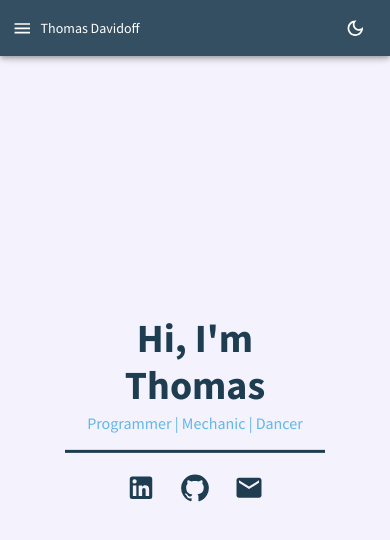
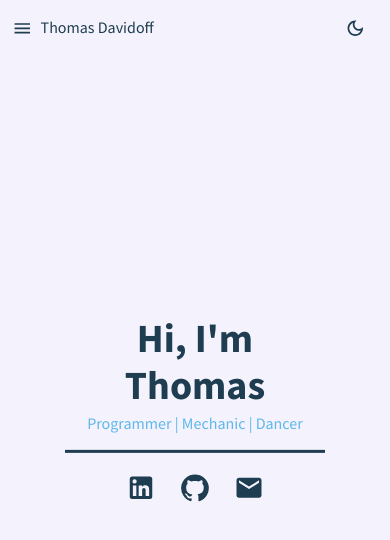
Before and after one commit to thomas-davidoff/personal-portfolio, a React (Vite) app: page / in a window 390 px wide. Shown: the top 540 px of the page. Built offline with nearby package versions, Linux system fonts and the light colour scheme.

Commit message:
Updated mobile breakpoints

```diff
--- a/package.json
+++ b/package.json
@@ -13,6 +13,7 @@
     "@emotion/react": "^11.10.6",
     "@emotion/styled": "^11.10.6",
     "@mui/icons-material": "^5.11.16",
+    "@mui/lab": "^5.0.0-alpha.128",
     "@mui/material": "^5.12.1",
     "react": "^18.2.0",
     "react-dom": "^18.2.0",
--- a/src/scenes/global/Appbar.jsx
+++ b/src/scenes/global/Appbar.jsx
@@ -1,112 +1,153 @@
-import * as React from 'react';
-import { styled, useTheme } from '@mui/material/styles';
-import MuiAppBar from '@mui/material/AppBar';
-import Toolbar from '@mui/material/Toolbar';
-import Typography from '@mui/material/Typography';
-import IconButton from '@mui/material/IconButton';
-import MenuIcon from '@mui/icons-material/Menu';
-import { useContext } from 'react';
+import * as React from "react";
+import { styled, useTheme } from "@mui/material/styles";
+import MuiAppBar from "@mui/material/AppBar";
+import Toolbar from "@mui/material/Toolbar";
+import Typography from "@mui/material/Typography";
+import IconButton from "@mui/material/IconButton";
+import MenuIcon from "@mui/icons-material/Menu";
+import { useContext } from "react";
 import { ColorModeContext } from "src/theme";
 import LightModeOutlinedIcon from "@mui/icons-material/LightModeOutlined";
 import DarkModeOutlinedIcon from "@mui/icons-material/DarkModeOutlined";
-import { drawerWidth } from 'src/scenes/global/sidebar/Sidebar';
-import { sidebarContext } from 'src/scenes/global/sidebar/SidebarContext';
-import { Divider, alpha, hexToRgb } from '@mui/material';
-import { Box } from '@mui/material';
-import { Button, Stack } from '@mui/material';
-import Link from '@mui/material/Link';
-
+import { drawerWidth } from "src/scenes/global/sidebar/Sidebar";
+import { sidebarContext } from "src/scenes/global/sidebar/SidebarContext";
+import { Divider, alpha, hexToRgb } from "@mui/material";
+import { Box } from "@mui/material";
+import { Button, Stack } from "@mui/material";
+import Link from "@mui/material/Link";
+import useMediaQuery from "@mui/material/useMediaQuery";
 
 const AppBar = styled(MuiAppBar, {
-  shouldForwardProp: (prop) => prop !== 'open',
+  shouldForwardProp: (prop) => prop !== "open",
 })(({ theme, open }) => ({
-  transition: theme.transitions.create(['margin', 'width'], {
+  transition: theme.transitions.create(["margin", "width"], {
     easing: theme.transitions.easing.sharp,
     duration: theme.transitions.duration.leavingScreen,
   }),
   ...(open && {
     width: `calc(100% - ${drawerWidth}px)`,
     marginLeft: `${drawerWidth}px`,
-    transition: theme.transitions.create(['margin', 'width'], {
+    transition: theme.transitions.create(["margin", "width"], {
       easing: theme.transitions.easing.easeOut,
       duration: theme.transitions.duration.enteringScreen,
     }),
   }),
 }));
 
-const DrawerHeader = styled('div')(({ theme }) => ({
-  display: 'flex',
-  alignItems: 'center',
+const DrawerHeader = styled("div")(({ theme }) => ({
+  display: "flex",
+  alignItems: "center",
   padding: theme.spacing(0, 1),
   // necessary for content to be below app bar
   ...theme.mixins.toolbar,
-  justifyContent: 'flex-end',
+  justifyContent: "flex-end",
 }));
 
 export default function MyAppBar() {
   const theme = useTheme();
   const { sbIsOpen, toggle } = useContext(sidebarContext);
   const colorMode = useContext(ColorModeContext);
+  const smallScreen = useMediaQuery(theme.breakpoints.down("md"));
 
   return (
     <AppBar
       position="fixed"
       open={sbIsOpen}
+      elevation={4}
       sx={{
-          backgroundColor: alpha(theme.palette.primary.main, 0.9),
+        backgroundColor: {
+          xs: "transparent",
+          md: alpha(theme.palette.primary.main, 0.9),
+        },
+        color: {
+          xs: theme.palette.primary.main,
+          md: theme.palette.background.paper,
+        },
+        boxShadow: {
+          xs: 'none',
+          md: "0px 2px 4px -1px rgba(0,0,0,0.2),0px 4px 5px 0px rgba(0,0,0,0.14),0px 1px 10px 0px rgba(0,0,0,0.12)"
 
-          boxShadow:
-          '0px -15px 4px -1px rgba(0,,0,0.2), 1px -17px 20px 0px rgba(0,0,0,0.14), 0px 2px 12px 0px rgba(0,0,0,0.12)'
+        }
       }}
     >
       <Toolbar>
         <Stack
-          direction='row'
-          alignItems='center'
-          justifyContent='space-between'
+          direction="row"
+          alignItems="center"
+          justifyContent="space-between"
           spacing={2}
           flexGrow={1}
         >
           {/* Open Close toggle */}
-          <Box display='flex' flexDirection='row' alignItems='center' sx={{ ...(sbIsOpen && { display: 'none' }) }}>
+          <Box
+            display="flex"
+            flexDirection="row"
+            alignItems="center"
+            sx={{ ...(sbIsOpen && { display: "none" }) }}
+          >
             <IconButton
               color="inherit"
               aria-label="open drawer"
               onClick={toggle}
               edge="start"
+              sx={{
+                display: { md: "none" },
+              }}
             >
               <MenuIcon />
             </IconButton>
-          <Typography variant="h6">
-            Thomas Davidoff
-          </Typography>
+            <Typography variant="h5">Thomas Davidoff</Typography>
+          </Box>
 
-          </Box>
-          {/* Title */}
-
-          {/* Dark/Light and Links */}
-          <Box>
-
+          <Stack
+            direction="row"
+            spacing={theme.spacing(1)}
+            alignItems="center"
+          >
+            {[
+              {
+                text: "Projects",
+                link: "/projects",
+              },
+              {
+                text: "Contact",
+                link: "/contact",
+              },
+            ].map((obj) => (
+              <Link
+                href={obj.link}
+                color="inherit"
+                underline="none"
+                sx={{
+                  display: {
+                    xs: "none",
+                    md: "block",
+                  },
+                  "&:hover": {
+                    textDecoration: "underline",
+                  },
+                }}
+              >
+                {obj.text}
+              </Link>
+            ))}
             <IconButton
               onClick={colorMode.toggleColorMode}
-            sx={{color: "#FFF"}}
+              sx={{
+                color: {
+                  md: theme.palette.background.paper,
+                  xs: theme.palette.primary.main,
+                },
+              }}
             >
               {theme.palette.mode === "dark" ? (
-
                 <LightModeOutlinedIcon />
               ) : (
                 <DarkModeOutlinedIcon />
               )}
             </IconButton>
-          </Box>
           </Stack>
-
-
-
-
-
-
-
+        </Stack>
       </Toolbar>
     </AppBar>
   );
--- a/src/theme.js
+++ b/src/theme.js
@@ -123,7 +123,6 @@ export const tokens = (mode) => ({
 
 // mui theme settings
 export const themeSettings = (mode) => {
-  const colors = tokens(mode);
   return {
     palette: {
       mode: mode,
@@ -162,9 +161,6 @@ export const themeSettings = (mode) => {
             },
             contrastThreshold: 3,
             tonalOffset: 0.2,
-            // background: {
-            //   default: colors.primary[900],
-            // },
           }),
     },
     typography: {
@@ -195,9 +191,6 @@ export const themeSettings = (mode) => {
         fontSize: 14,
       },
     },
-    toolbar: {
-
-    }
   };
 };
 
```
Also changed, not shown: src/scenes/Home.jsx (+52 -0 lines), 1 other file (tests, documents, lock files or other folders). Lines whose indentation alone changed are shown as unchanged.
